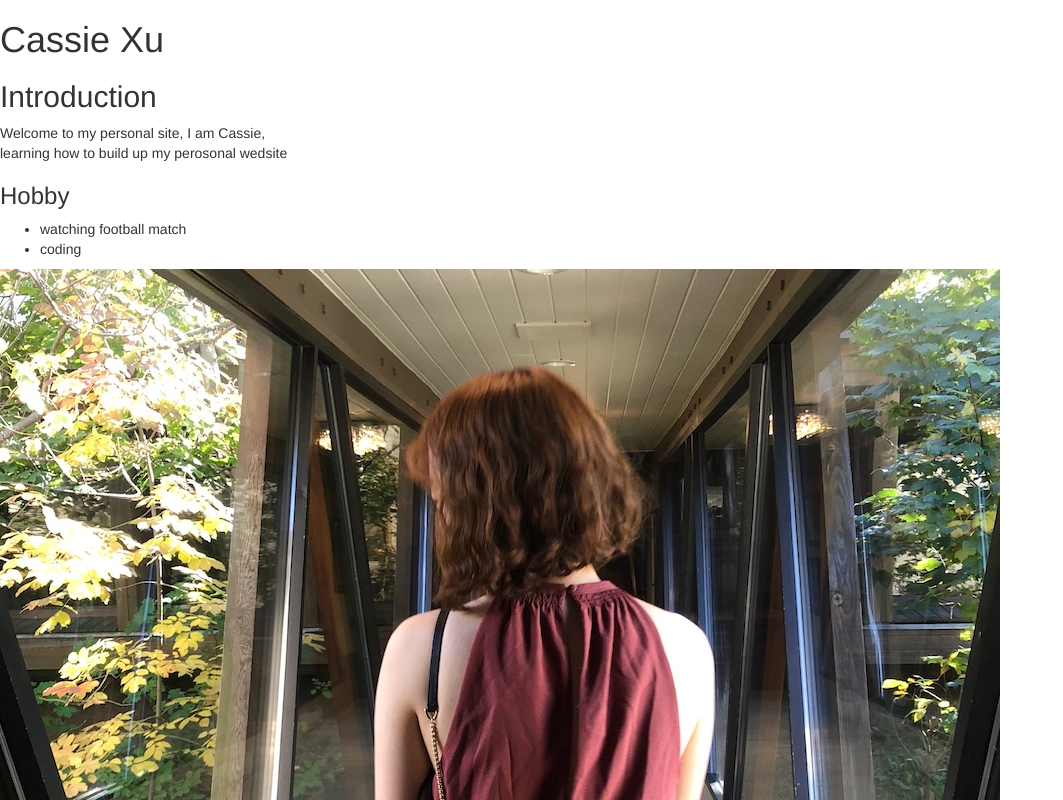
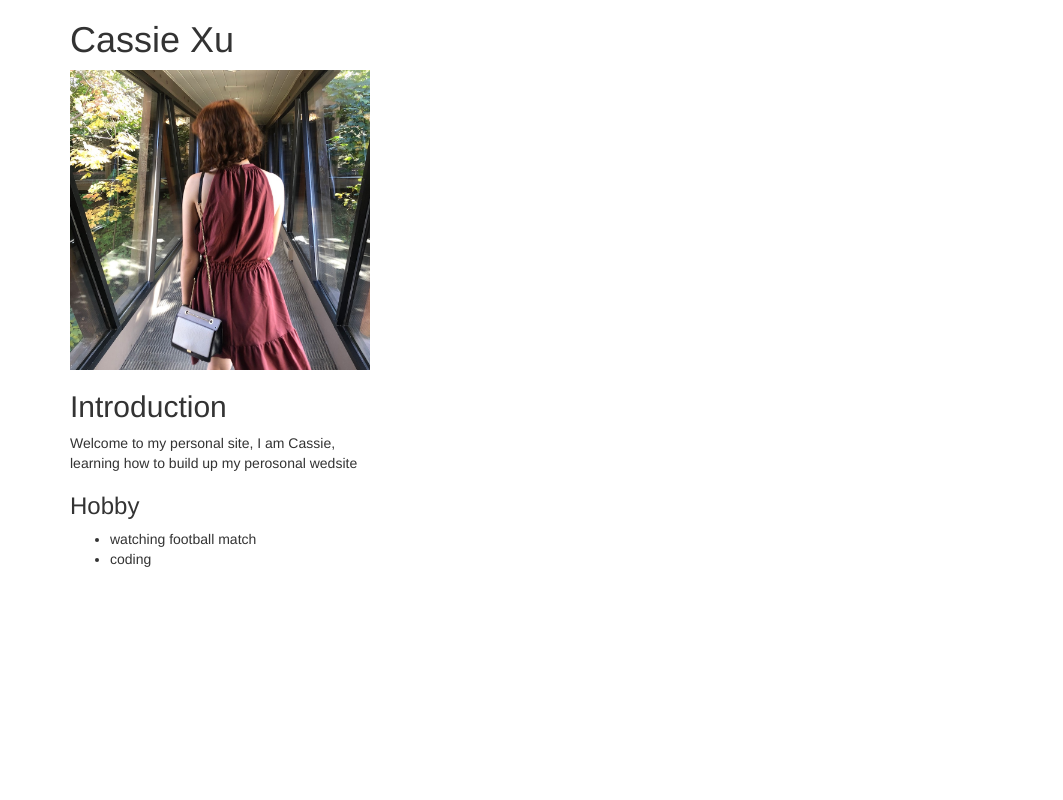
Before and after one commit to cassiexy/cassiexy.github.io, a plain HTML site: page v1.html in a window 1280 px wide. Shown: the top 800 px of the page, without its empty margins (0-1063 px from the left). Drawn offline with nearby package versions, Linux system fonts and the light colour scheme; a web font is replaced by a local one.

Commit message:
basic formating of website

```diff
--- a/v1.html
+++ b/v1.html
@@ -5,7 +5,9 @@
   <link href="https://fonts.googleapis.com/css?family=Allerta+Stencil" rel="stylesheet">
 </head>
 <body>
+  <div class="container">
     <h1>Cassie Xu</h1>
+      <img src="/assets/images/me.jpg" width="300"/>
     <div>
       <h2>Introduction</h2>
       <p>Welcome to my personal site, I am Cassie,<br>
@@ -18,6 +20,6 @@
       <li>coding</li>
       </ul>
     </div>
-  <img src="/assets/images/me.jpg" />
+  </div>
 </body>
 </html>
```
Lines whose indentation alone changed are shown as unchanged.
